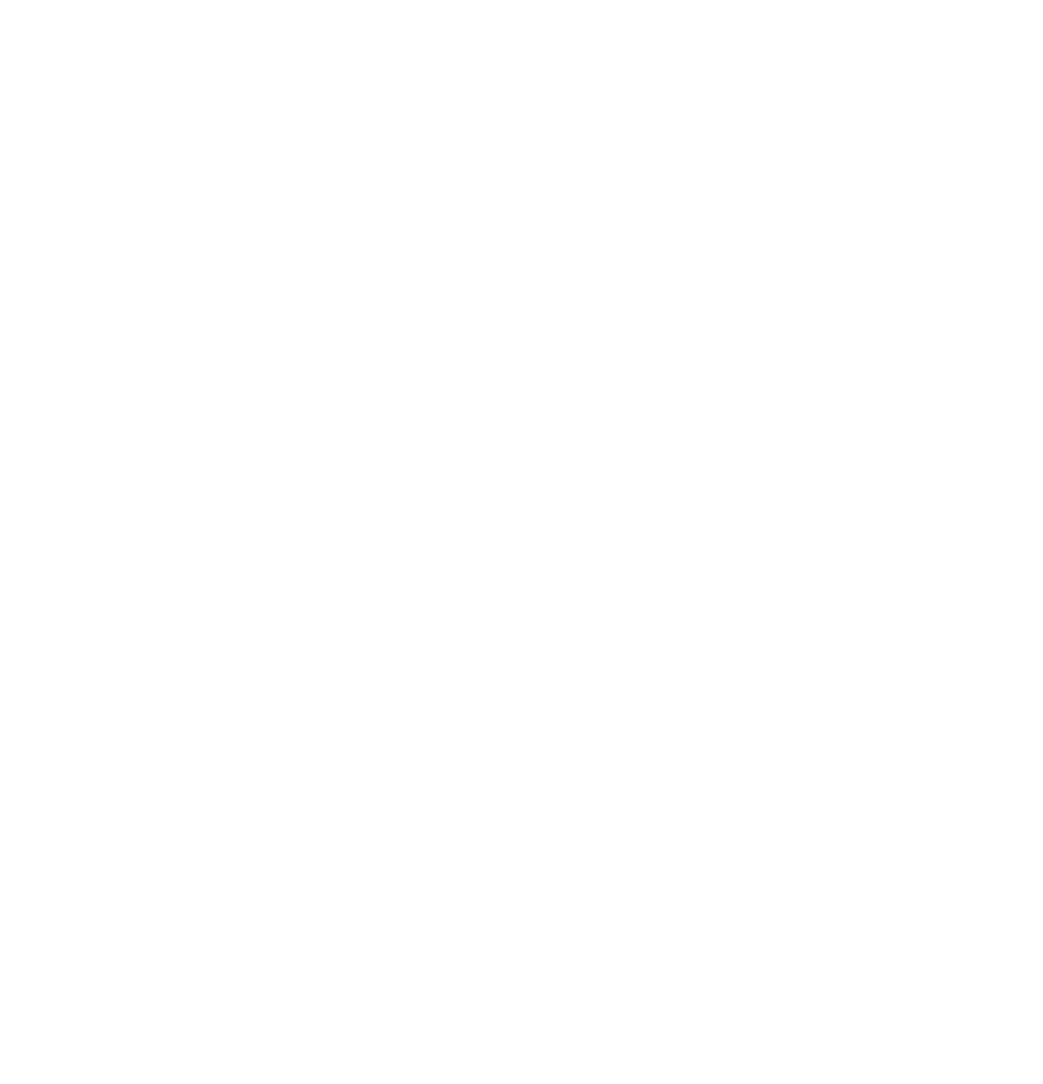
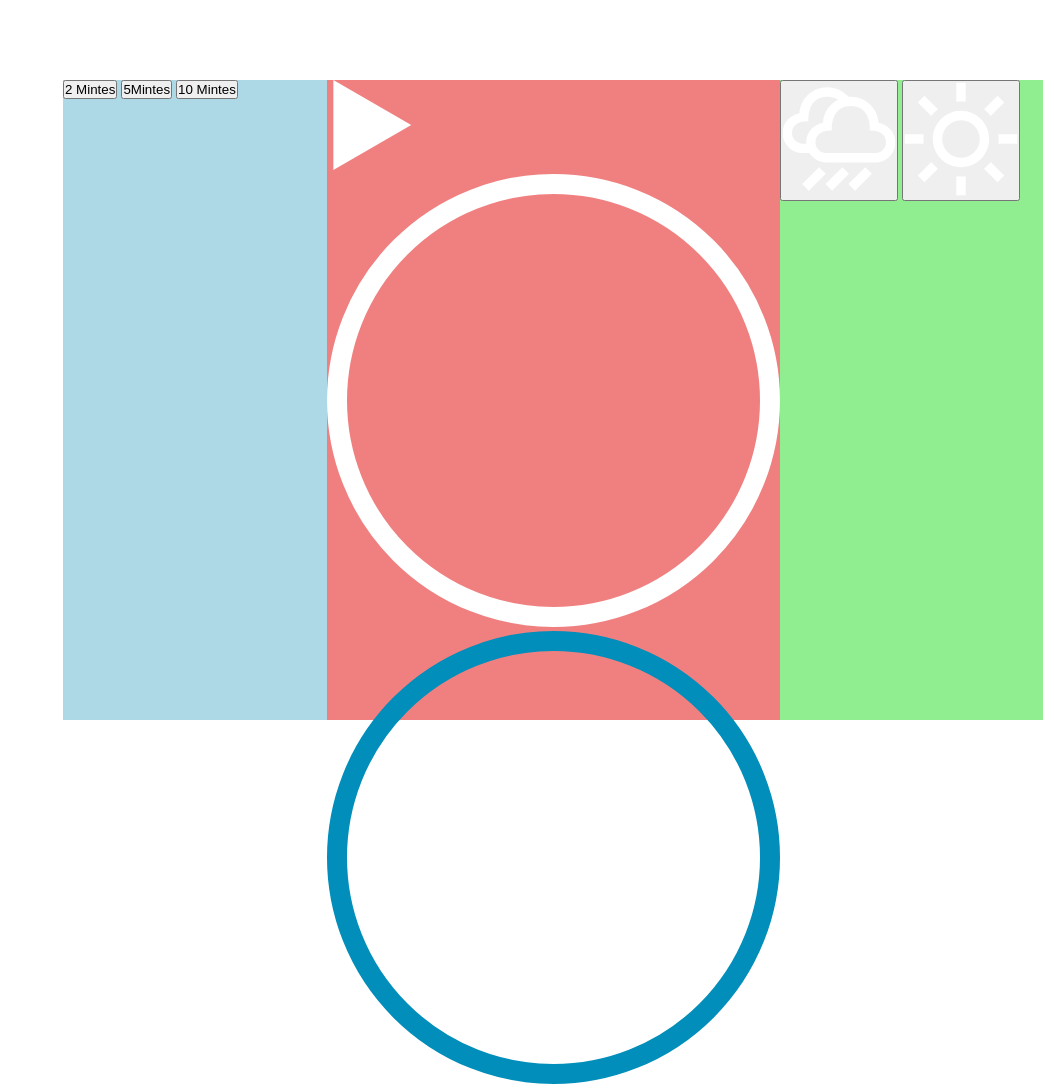
Before and after one commit to MoiseTc/Meditation, a plain HTML site: page index.html in a window 1280 px wide. Shown: the top 1084 px of the page, without its empty margins (237-1280 px from the left). Before the commit the page ends 800 px from the top, so only its background shows below. Drawn offline with Linux system fonts and the light colour scheme; grey boxes are pictures that could not be loaded.

Commit message:
finished with the Html

```diff
--- a/index.html
+++ b/index.html
@@ -8,9 +8,37 @@
 </head>
 <body>
    <div class="app">
-       <div class="time-select"></div>
-       <div class="player-container"></div>
-       <div class="sound-picker"></div>
+       <div class="vid-container">
+           <video loop>
+               <source src="./video/rain.mp4" type="video/mp4"/>
+           </video>
+       </div>
+       <div class="time-select">
+           <button data-time="120">2 Mintes</button>
+           <button data-time="300">5Mintes</button>
+           <button data-time="600">10 Mintes</button>
+       </div>
+       <div class="player-container">
+           <audio class="song">
+               <source src="./sounds/rain.mp3"/>
+           </audio>
+           <img src="./svg/play.svg" alt="play" class="play">
+           <svg class="track-ouline" width="453" height="453" viewBox="0 0 453 453" fill="none" xmlns="http://www.w3.org/2000/svg">
+           <circle cx="226.5" cy="226.5" r="216.5" stroke="white" stroke-width="20"/>
+            </svg>
+            <svg class="moving-outline" width="453" height="453" viewBox="0 0 453 453" fill="none" xmlns="http://www.w3.org/2000/svg">
+                <circle cx="226.5" cy="226.5" r="216.5" stroke="#018EBA" stroke-width="20"/>
+            </svg>
+            <h3 class="time-display">
+                0:00
+            </h3>
+       </div>
+       <div class="sound-picker">
+            <button data-sound="./sounds/rain.mp3" data-video="./videos/rain.mp4">
+                <img src="./svg/rain.svg" alt="rain">
+            </button>
+            <button data-sound="./sounds/beach.mp3" data-video="./videos/beach.mp4"><img src="./svg/beach.svg" alt="beach"></button>
+       </div>
    </div>
 
 <script src="./app.js"></script>
--- a/style.css
+++ b/style.css
@@ -9,3 +9,16 @@
     justify-content: space-evenly;
     align-items: center;
 }
+.time-select,.sound-picker,.player-container{
+height: 80%;
+flex: 1;
+}
+.time-select{
+    background: lightblue;
+}
+.sound-picker{
+    background: lightgreen;
+}
+.player-container{
+    background: lightcoral;
+}
```
